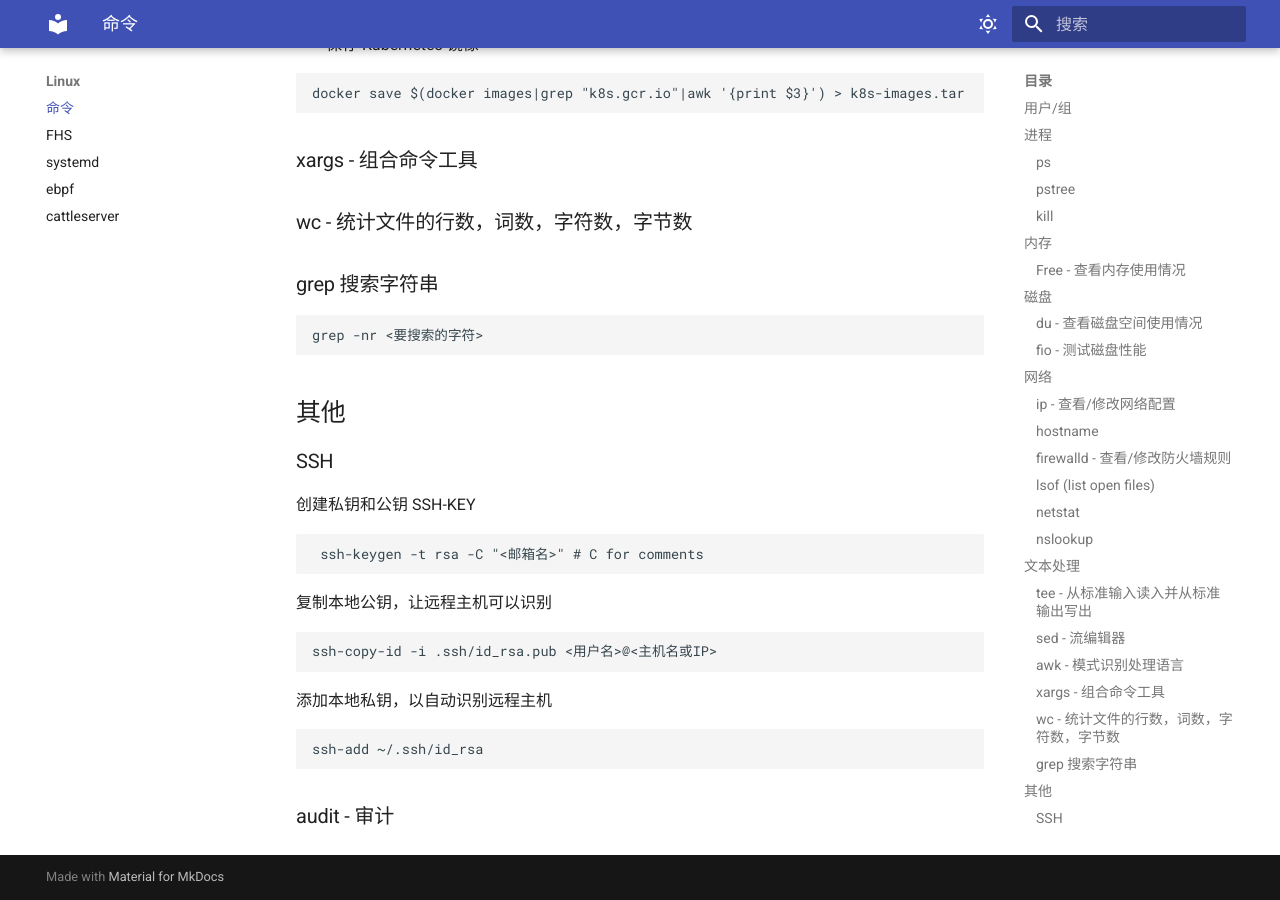
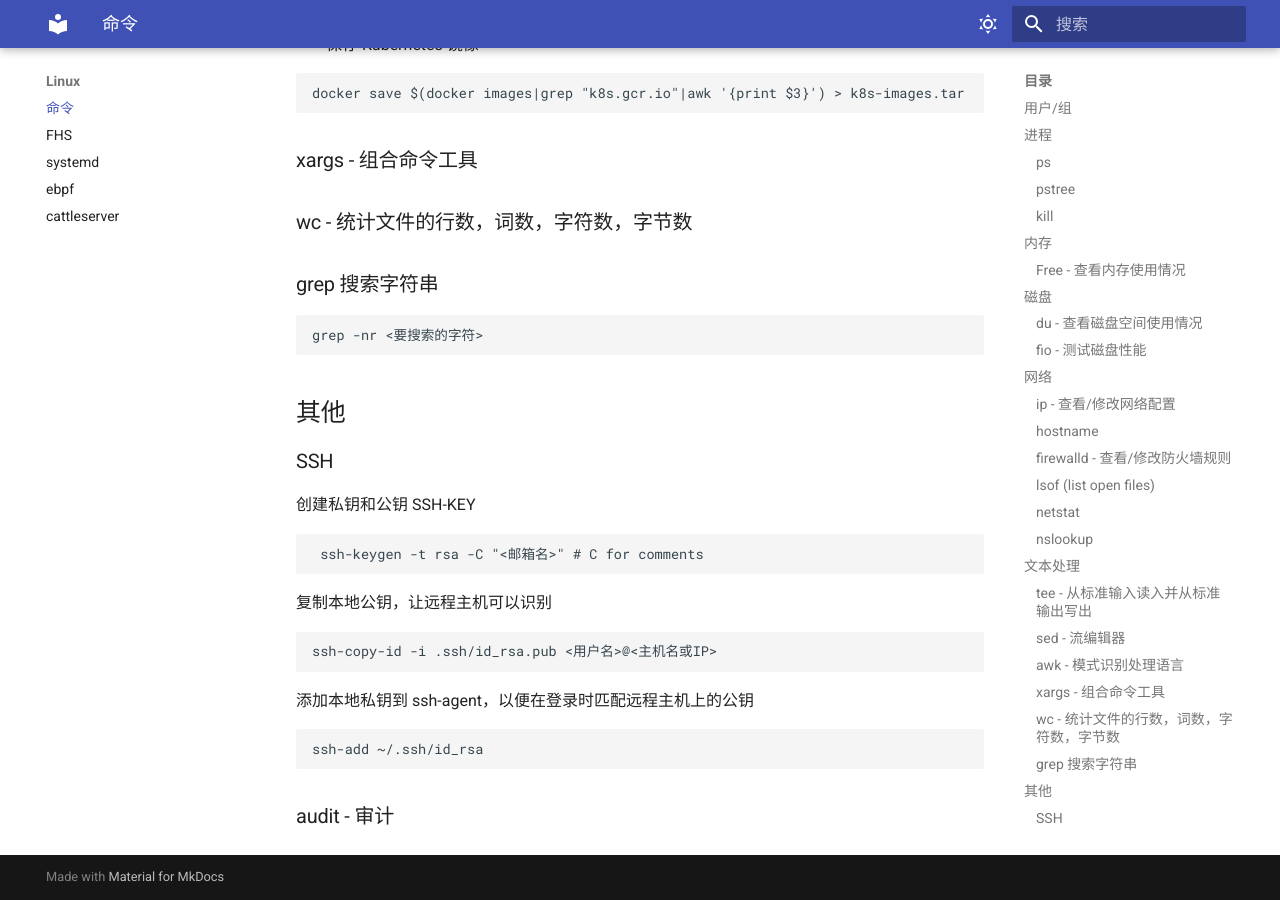
Before and after one commit to wizardbyron/guides, an MkDocs documentation site: the page built from docs/linux/command.md, in a window 1280 px wide and 900 px high, scrolled down 3006 px. Built offline with MkDocs 1.6.1 and Material for MkDocs 9.7.7, drawn with Linux system fonts in a browser that asks for light colours.

Commit message:
修改 ssh-add 的相关介绍

````diff
--- a/docs/linux/command.md
+++ b/docs/linux/command.md
@@ -153,7 +153,7 @@ grep -nr <要搜索的字符>
 ssh-copy-id -i .ssh/id_rsa.pub <用户名>@<主机名或IP>
 ```
 
-添加本地私钥，以自动识别远程主机
+添加本地私钥到 ssh-agent，以便在登录时匹配远程主机上的公钥
 
 ```sh
 ssh-add ~/.ssh/id_rsa
````
